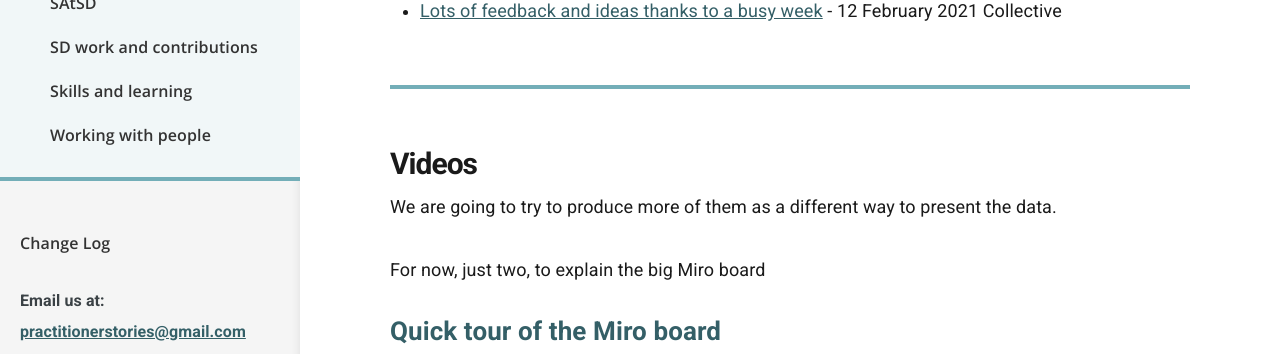
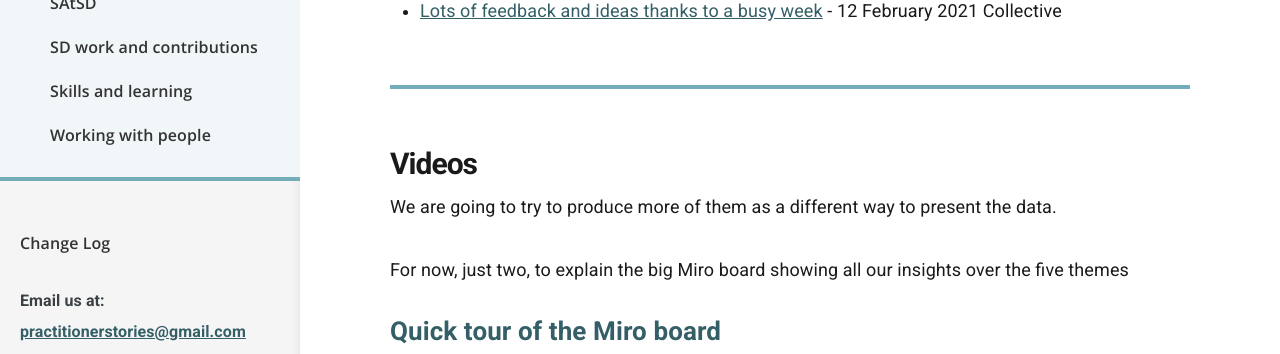
Before and after one commit to stephanie-K/practitioner-stories, a Jekyll site: the page built from comms.md, in a window 1280 px wide and 900 px high, scrolled down 412 px, cut to the strip 0-354 px from the top of the window. Built offline with Jekyll 4.4.1, drawn with Linux system fonts in a browser that asks for light colours.

Commit message:
improve text

```diff
--- a/comms.md
+++ b/comms.md
@@ -19,7 +19,7 @@ title: Communications
 
 We are going to try to produce more of them as a different way to present the data.
 
-For now, just two, to explain the big Miro board
+For now, just two, to explain the big Miro board showing all our insights over the five themes
 
 ### Quick tour of the Miro board
 
```
